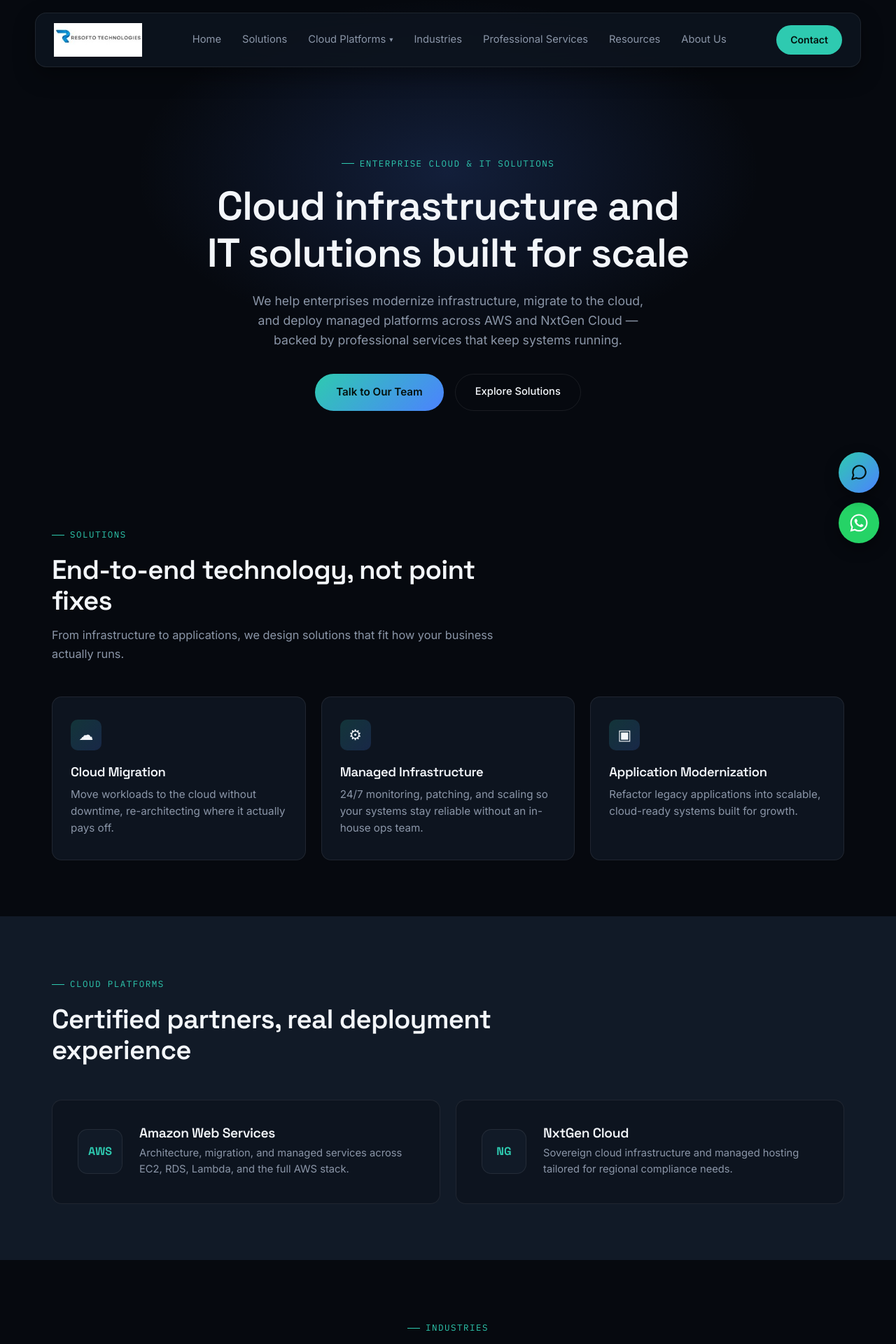
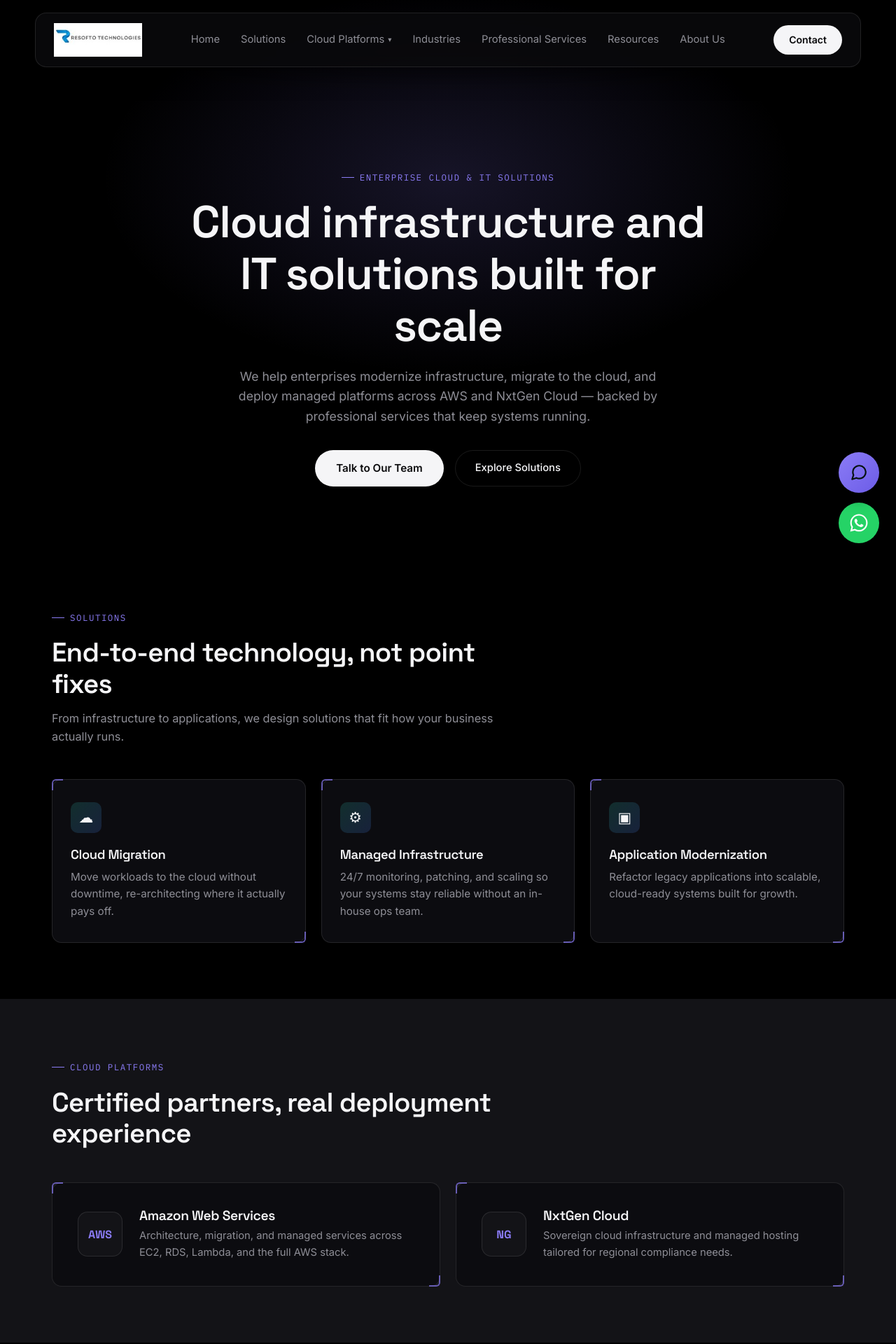
Before and after one commit to Ebenezar24/resofto-react, a React (Vite) app: page / in a window 1280 px wide. Shown: the top 1920 px of the page at 70% size. Built offline with nearby package versions, Linux system fonts and the light colour scheme.

Commit message:
Update design to violet/black theme

```diff
--- a/src/index.css
+++ b/src/index.css
@@ -1,12 +1,12 @@
 :root{
-  --bg: #06090F;
-  --panel: #0D141F;
-  --panel-2: #111A27;
-  --border: rgba(255,255,255,0.08);
-  --text: #F3F6FA;
-  --muted: #8B96A8;
-  --accent-teal: #2ECAB0;
-  --accent-blue: #4C82FF;
+  --bg: #000000;
+  --panel: #0C0C10;
+  --panel-2: #131317;
+  --border: rgba(255,255,255,0.10);
+  --text: #F5F5F7;
+  --muted: #8E8E96;
+  --accent-teal: #8B7CF6;
+  --accent-blue: #6C5CE7;
   --radius: 14px;
 }
 *{box-sizing:border-box; margin:0; padding:0;}
@@ -49,11 +49,11 @@ nav{
   display:flex; align-items:center; justify-content:space-between;
   padding:14px 26px;
   max-width:1180px; margin:0 auto;
-  background:rgba(13,20,31,0.85);
+  background:rgba(10,10,12,0.85);
   backdrop-filter: blur(14px);
   border:1px solid var(--border);
   border-radius:16px;
-  box-shadow:0 12px 30px rgba(0,0,0,0.35);
+  box-shadow:0 12px 30px rgba(0,0,0,0.5);
 }
 .logo{font-family:'Space Grotesk'; font-weight:700; font-size:1.15rem; letter-spacing:-0.01em; display:flex; align-items:center;}
 .logo span{color:var(--accent-teal);}
@@ -93,27 +93,27 @@ nav{
 }
 .dropdown-menu a:hover{background:var(--panel-2); color:var(--accent-teal);}
 .nav-cta{
-  background:var(--accent-teal); color:#04110D; font-weight:600;
-  padding:10px 20px; border-radius:999px; font-size:0.88rem; white-space:nowrap;
+  background:#F5F5F7; color:#0A0A0C; font-weight:600;
+  padding:10px 22px; border-radius:999px; font-size:0.88rem; white-space:nowrap;
 }
 @media(max-width:900px){ .nav-links{display:none;} }
 
 /* HERO */
-.hero{ padding:120px 0 80px; position:relative; text-align:center; }
+.hero{ padding:140px 0 90px; position:relative; text-align:center; }
 .hero::before{
-  content:""; position:absolute; top:-100px; left:50%; transform:translateX(-50%);
-  width:900px; height:500px;
-  background:radial-gradient(ellipse at center, rgba(76,130,255,0.18), transparent 70%);
+  content:""; position:absolute; top:-120px; left:50%; transform:translateX(-50%);
+  width:1000px; height:560px;
+  background:radial-gradient(ellipse at center, rgba(139,124,246,0.16), transparent 70%);
   z-index:0; pointer-events:none;
 }
-.hero-inner{position:relative; z-index:1; max-width:760px; margin:0 auto;}
-.hero h1{font-size:clamp(2.2rem, 5vw, 3.6rem); margin-bottom:22px;}
-.hero p{color:var(--muted); font-size:1.1rem; max-width:580px; margin:0 auto 34px;}
+.hero-inner{position:relative; z-index:1; max-width:800px; margin:0 auto;}
+.hero h1{font-size:clamp(2.4rem, 5.5vw, 4rem); margin-bottom:22px;}
+.hero p{color:var(--muted); font-size:1.1rem; max-width:600px; margin:0 auto 34px;}
 .hero-buttons{display:flex; gap:16px; justify-content:center; flex-wrap:wrap;}
 .btn-primary{
   display:inline-block;
-  background:linear-gradient(135deg, var(--accent-teal), var(--accent-blue));
-  color:#04110D; font-weight:600; padding:14px 30px; border-radius:999px; font-size:0.95rem;
+  background:#F5F5F7;
+  color:#0A0A0C; font-weight:600; padding:14px 30px; border-radius:999px; font-size:0.95rem;
   border:none; cursor:pointer;
 }
 .btn-secondary{
@@ -135,8 +135,24 @@ section{padding:80px 0;}
 .card{
   background:var(--panel); border:1px solid var(--border); border-radius:var(--radius);
   padding:32px 26px; transition:border-color .2s ease, transform .2s ease;
+  position:relative;
 }
-.card:hover{border-color:rgba(46,202,176,0.4); transform:translateY(-4px);}
+.card::before, .card::after{
+  content:""; position:absolute; width:14px; height:14px; pointer-events:none;
+  opacity:0.7; transition:opacity .2s ease;
+}
+.card::before{
+  top:-1px; left:-1px;
+  border-top:2px solid var(--accent-teal); border-left:2px solid var(--accent-teal);
+  border-top-left-radius:6px;
+}
+.card::after{
+  bottom:-1px; right:-1px;
+  border-bottom:2px solid var(--accent-teal); border-right:2px solid var(--accent-teal);
+  border-bottom-right-radius:6px;
+}
+.card:hover{border-color:rgba(139,124,246,0.35); transform:translateY(-4px);}
+.card:hover::before, .card:hover::after{opacity:1;}
 .card .icon{
   width:44px; height:44px; border-radius:10px;
   background:linear-gradient(135deg, rgba(46,202,176,0.18), rgba(76,130,255,0.18));
@@ -150,7 +166,22 @@ section{padding:80px 0;}
 .platform-card{
   background:var(--panel); border:1px solid var(--border); border-radius:var(--radius);
   padding:36px; display:flex; align-items:center; gap:24px;
+  position:relative; transition:border-color .2s ease;
 }
+.platform-card::before, .platform-card::after{
+  content:""; position:absolute; width:14px; height:14px; pointer-events:none; opacity:0.7;
+}
+.platform-card::before{
+  top:-1px; left:-1px;
+  border-top:2px solid var(--accent-teal); border-left:2px solid var(--accent-teal);
+  border-top-left-radius:6px;
+}
+.platform-card::after{
+  bottom:-1px; right:-1px;
+  border-bottom:2px solid var(--accent-teal); border-right:2px solid var(--accent-teal);
+  border-bottom-right-radius:6px;
+}
+.platform-card:hover{border-color:rgba(139,124,246,0.35);}
 .platform-logo{
   width:64px; height:64px; border-radius:14px; flex-shrink:0;
   background:var(--panel-2); border:1px solid var(--border);
```
